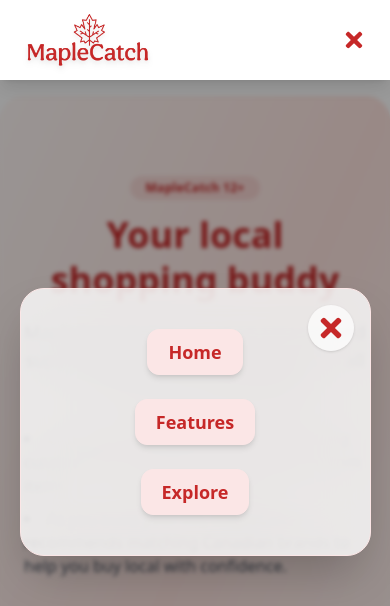
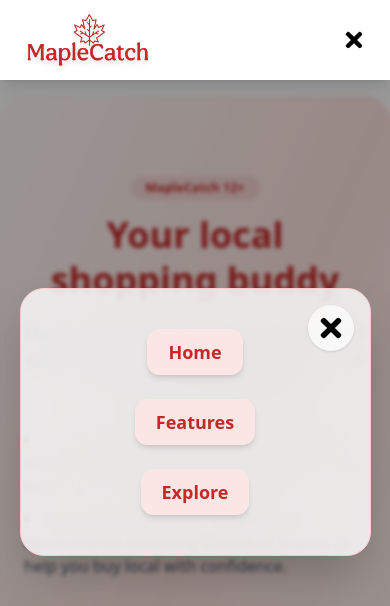
Before and after one commit to Mattshj/maplecatch-website-next, a Next.js app: page / in a window 390 px wide. Both pictures are taken after a click on the button "Open menu". Shown: the top 606 px of the page. Built offline with nearby package versions, Linux system fonts and the light colour scheme; no server answers.

Commit message:
refactor(tailwind): centralize custom colors in tailwind.config.js  for Header.tsx

```diff
--- a/app/components/Header.tsx
+++ b/app/components/Header.tsx
@@ -37,9 +37,9 @@
           ${
             isOpen
               ? "bg-white"
-              : "bg-gradient-to-b from-white via-white to-[#fbe6e6]"
+              : "bg-gradient-to-b from-white via-white to-rose-200"
           }
-          text-[#2d0b0b]`}
+          text-cocoa-900`}
         initial={{ y: -100 }}
         animate={{ y: 0 }}
         transition={{ duration: 0.5, ease: "easeOut" }}
@@ -72,7 +72,7 @@
 
         {/* Mobile toggle button */}
         <motion.button
-          className="md:hidden text-2xl p-2 rounded-lg text-[#C62828] hover:bg-red-100 transition-colors mobile-menu z-[101]"
+          className="md:hidden text-2xl p-2 rounded-lg text-primary hover:bg-red-100 transition-colors mobile-menu z-[101]"
           onClick={() => setIsOpen(!isOpen)}
           whileHover={{ scale: 1.1 }}
           whileTap={{ scale: 0.95 }}
@@ -113,9 +113,9 @@
               exit={{ opacity: 0, y: 40 }}
               transition={{ duration: 0.3 }}
             >
-              <div className="relative w-[90vw] max-w-sm bg-white/80 backdrop-blur-xl border border-[#fbe6e6] rounded-3xl shadow-2xl flex flex-col items-center py-10 px-6 gap-8">
+              <div className="relative w-[90vw] max-w-sm bg-white/80 backdrop-blur-xl border border-rose-200 rounded-3xl shadow-2xl flex flex-col items-center py-10 px-6 gap-8">
                 <button
-                  className="absolute top-4 right-4 text-3xl text-[#C62828] bg-white/70 rounded-full p-2 shadow hover:bg-[#ffe5e0] transition-all z-10"
+                  className="absolute top-4 right-4 text-3xl text-primary bg-white/70 rounded-full p-2 shadow hover:bg-rose-100 transition-all z-10"
                   onClick={() => setIsOpen(false)}
                   aria-label="Close menu"
                 >
@@ -132,7 +132,7 @@
 
         {!isOpen && (
           <motion.div
-            className="absolute bottom-0 left-0 h-[3px] bg-gradient-to-r from-[#C62828] to-[#EF5350]"
+            className="absolute bottom-0 left-0 h-[3px] bg-gradient-to-r from-primary to-primary-light"
             style={{ width: "100%" }}
             transition={{ duration: 0.3 }}
           />
```
